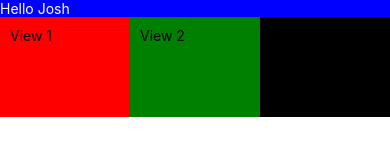
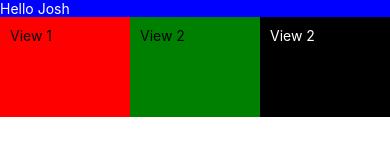
Before and after one commit to josh432/react_native_app, a React Native app in the folder myapp/: screen / in a window 390 px wide. Shown: the top 160 px of the page. Built offline with nearby package versions, Linux system fonts and the light colour scheme.

Commit message:
color cannot be seen on view, only on text

```diff
--- a/myapp/components/Component2/Component2.js
+++ b/myapp/components/Component2/Component2.js
@@ -16,7 +16,7 @@ export default class Component2 extends Component {
             <Text>View 2</Text>
           </View>
           <View style={styles.v3}>
-            <Text>View 2</Text>
+            <Text style={styles.vText}>View 2</Text>
           </View>
         </View>
       </View>
@@ -54,6 +54,10 @@ const styles = StyleSheet.create({
     flex: 1,
     backgroundColor: "black",
     padding: 10
+  },
+
+  vText: {
+    color: "white"
   }
 });
 
```
